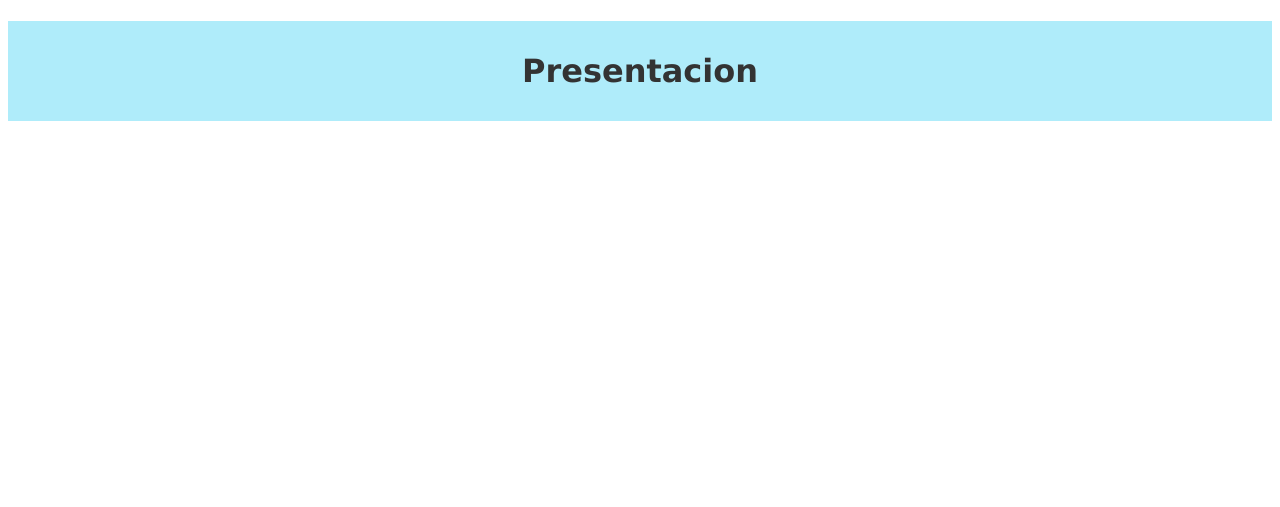
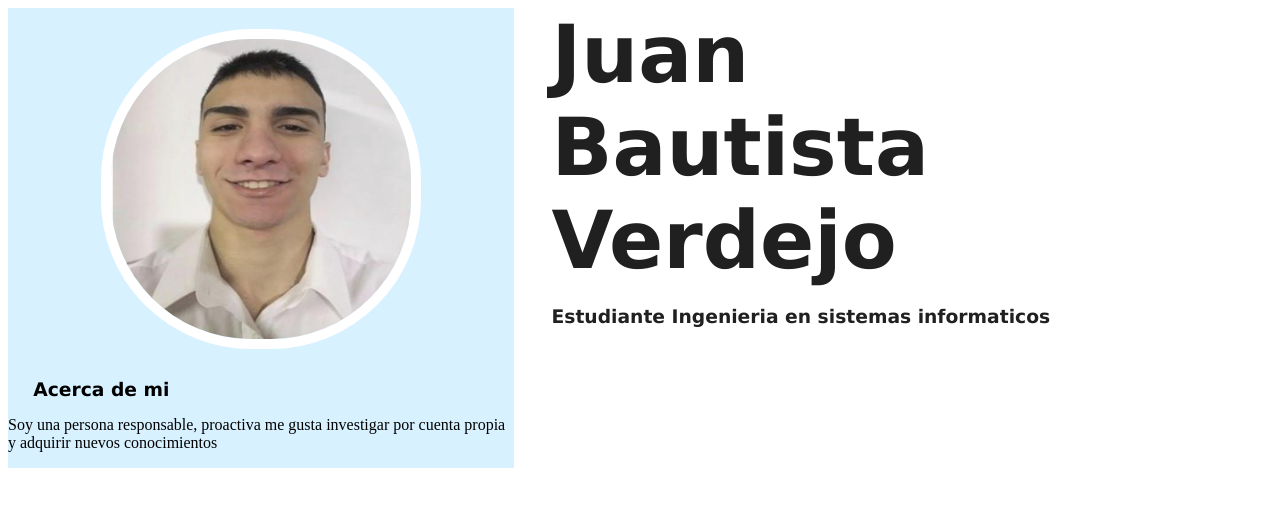
Before and after one commit to juanbaverdejo/pagina, a Flask app: page / in a window 1280 px wide. Shown: the top 507 px of the page. Run offline with Flask 2, Linux system fonts and the light colour scheme.

Commit message:
Avances de imagenes fuentes , distribucion y tamaños
0.3

```diff
--- a/static/css/style.css
+++ b/static/css/style.css
@@ -1,5 +1,14 @@
+#general{
+  margin: auto;
+  margin-top: auto;
+  margin-left: auto;
+  margin-right: auto;
+  width: auto;
+  height: auto;
+}
+
 .text-align-center {
-  background:#AFECFA;
+  background:#68c0f3;
   color: #333;
 
   font-family: Verdana;
@@ -8,3 +17,40 @@
   text-align: center;
   vertical-align: middle;
 }
+
+.cuerpo{
+  text-align: right;
+}
+.izquierda{
+  float:left;
+  width: 40%;
+  height: 100%;
+  background-color: #38b6ff31;
+}
+.derecha{
+  float:right;
+  width: 60%;
+  height: 100%;
+  background-color: #ffffff;
+  text-align: left;
+  color: #202021;
+  font-family: Verdana;
+
+}
+.titulo{
+  font-size: 500%;
+  margin-top: 0%;
+  margin-left: 5%;
+  margin-block-end: 0%;
+}
+.letra{
+  font-family: Verdana;
+  margin-left: 5%;
+  margin-block-end: 0%;
+}
+.imgRedonda {
+  width:300px;
+  height:300px;
+  border-radius:150px;
+  border:10px solid rgb(255, 255, 255);
+}
--- a/templates/index.html
+++ b/templates/index.html
@@ -6,8 +6,29 @@
     <link href="/static/css/style.css" rel="stylesheet">
 </head>
 <body>
-    <h1 class="text-align-center">
-        Presentacion
-    </h1>
+    <div id="general">
+        </h1>
+        <div class="derecha">
+            <h1 class="titulo">
+                Juan<br>
+                Bautista<br>
+                Verdejo<br>
+            </h1>
+            <h3 class="letra">Estudiante Ingenieria en sistemas informaticos</h3>
+        </div>
+        <div class="izquierda">
+            <h1>
+                <center>
+                    <img src="/static/img/foto.PNG" class="imgRedonda"></img>
+                </center>
+                <h3 class="letra">
+                    Acerca de mi
+                </h3>
+                <p>Soy una persona responsable, proactiva me gusta investigar por cuenta propia y adquirir nuevos conocimientos </p>
+
+            </h1>
+        </div>
+    </div>
+
 </body>
 </html>
```
Also changed, not shown: static/img/foto.PNG (added).
